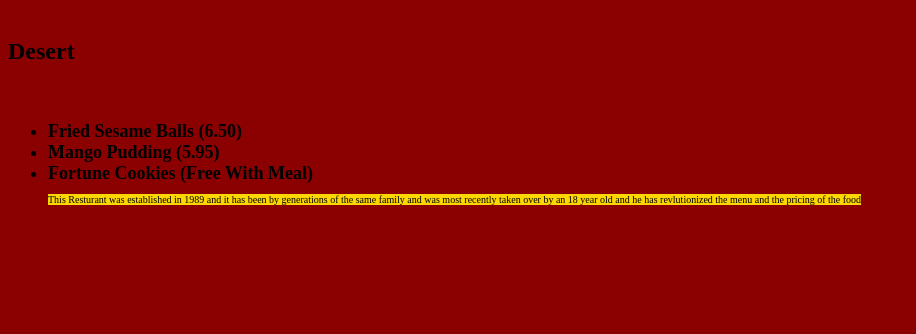
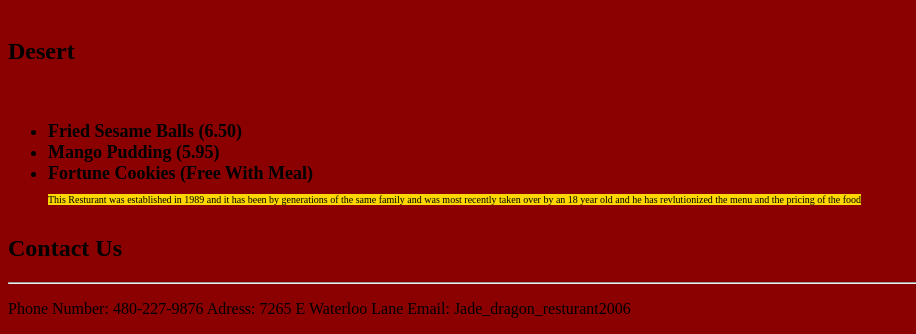
Before and after one commit to TheOneGingerGuy/Chinese_Resturant, a plain HTML site: page index.html in a window 1280 px wide. Shown: the part 1314-1648 px from the top of the page, without its empty margins (0-916 px from the left). Before the commit the page ends 1545 px from the top, so only its background shows below. Drawn offline with Linux system fonts and the light colour scheme.

Commit message:
Update index.html

```diff
--- a/index.html
+++ b/index.html
@@ -37,5 +37,8 @@
     <strong><li style="text-align: left; font-size: 18px;">Fortune Cookies (Free With Meal)</li></strong>
     <p style="font-size: 10px; background-color: gold; text-align: center;">This Resturant was established in 1989 and it has been by generations of the same family and was most recently taken over by an 18 year old and he has revlutionized the menu and the pricing of the food</p>
 </ul>
+<h2>Contact Us</h2>
+<hr><p>Phone Number: 480-227-9876 Adress: 7265 E Waterloo Lane Email: Jade_dragon_resturant2006</p></hr>
+<a href="mailto:benandrade975@gmail.com"></a>
 </body>
 </html>
```
